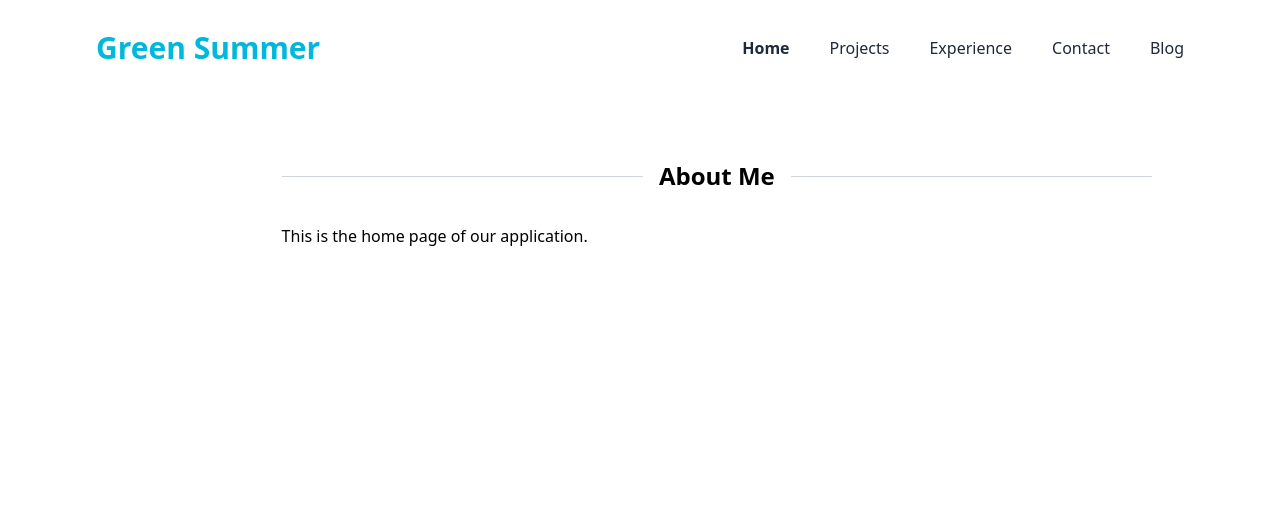
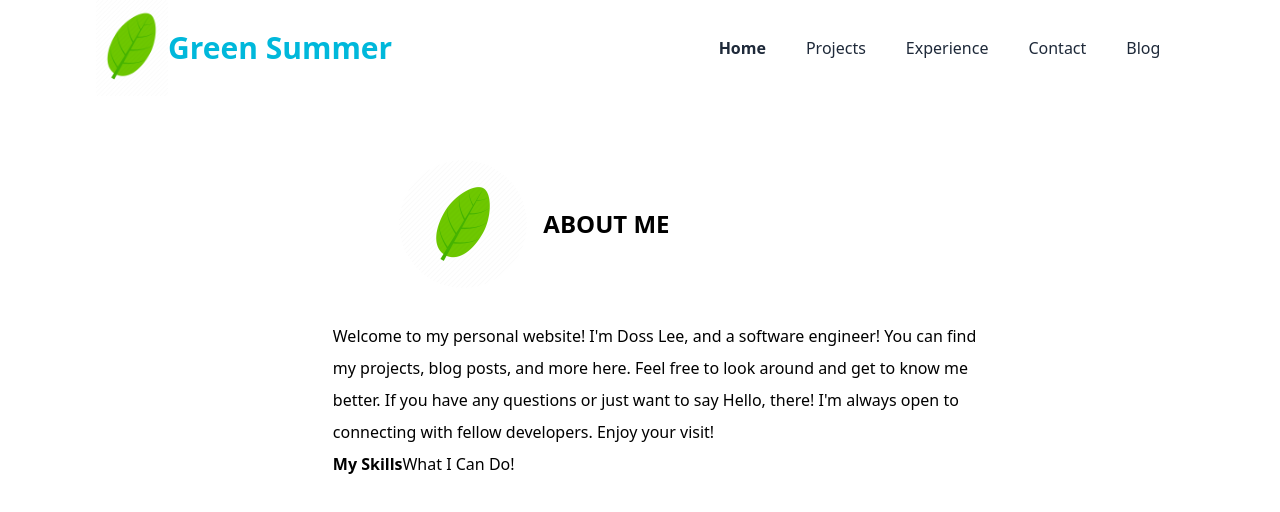
Before and after one commit to sivese/GreenSummer, a React (Vite) app: page / in a window 1280 px wide. Shown: the top 512 px of the page. Built offline with nearby package versions, Linux system fonts and the light colour scheme.

Commit message:
header 80%, body 25%

```diff
--- a/src/components/body-layout.tsx
+++ b/src/components/body-layout.tsx
@@ -5,7 +5,7 @@ function BodyLayout({ children }: { children: ReactNode }) {
         <div className="flex justify-center w-full">
             <div className="relative w-full max-w-5xl pt-8 mx-auto">
                 {/* Main Content starts at 15% left */}
-                <main className="relative ml-[15%] mt-4">
+                <main className="relative ml-[20%] mr-[15%] mt-4 leading-loose">
                     {children}
                 </main>
             </div>
--- a/src/components/header.tsx
+++ b/src/components/header.tsx
@@ -7,9 +7,10 @@ function Header() {
   const currentPath = location.pathname;
 
   return (
-    <header className="max-w-6xl mx-auto px-8 h-24 flex items-center justify-between">
+    <header className="max-w-6xl mx-auto px-8 h-24 flex items-center">
+      <img src="./favicon1.png" alt="Logo" className="w-18 h-24" />
       <h1 className="text-3xl font-bold text-cyan-500">{siteInfo.siteTitle}</h1>
-      <ul className="flex gap-10">
+      <ul className="flex ml-[30%] gap-10">
         {menuConfig.map((item, idx) => (
           <li key={idx}>
             <Link to={item.path} className={`text-gray-800 hover:text-blue-500 ${currentPath === item.path ? "font-bold" : ""}`}>
--- /dev/null
+++ b/src/config/home-contents.ts
@@ -0,0 +1,8 @@
+const homeIntro = `Welcome to my personal website!
+I'm Doss Lee, and a software engineer! You can find my projects, blog posts, and more here.
+Feel free to look around and get to know me better.
+If you have any questions or just want to say Hello, there!
+I'm always open to connecting with fellow developers.
+Enjoy your visit!`;
+
+export default homeIntro;
--- a/src/pages/home.tsx
+++ b/src/pages/home.tsx
@@ -1,6 +1,7 @@
 import BodyLayout from "../components/body-layout";
 import { useEffect } from "react";
 import { siteInfo } from "../config/site-info";
+import homeIntro from "../config/home-contents";
 
 function Home() {
   useEffect(() => {
@@ -9,12 +10,15 @@ function Home() {
 
   return (
     <BodyLayout>
-      <div className="flex items-center gap-4 my-8">
-        <div className="flex-grow border-t border-gray-300" />
-        <h2 className="text-2xl font-semibold whitespace-nowrap">About Me</h2>
-        <div className="flex-grow border-t border-gray-300" />
+      <div className="flex pl-[10%] items-center gap-4 my-8">
+        <img src="./favicon1.webp" alt="Logo" className="w-32 h-32 rounded-full" />
+        <h2 className="flex text-2xl font-bold whitespace-nowrap">ABOUT ME</h2>
       </div>
-      <p>This is the home page of our application.</p>
+      <p className="font-medium">{homeIntro}</p>
+      <div className="flex">
+        <h3 className="text-1xl font-semibold">My Skills</h3>
+        <h2>What I Can Do!</h2>
+      </div>
     </BodyLayout>
   );
 }
```
Also changed, not shown: public/favicon1.png (added).
